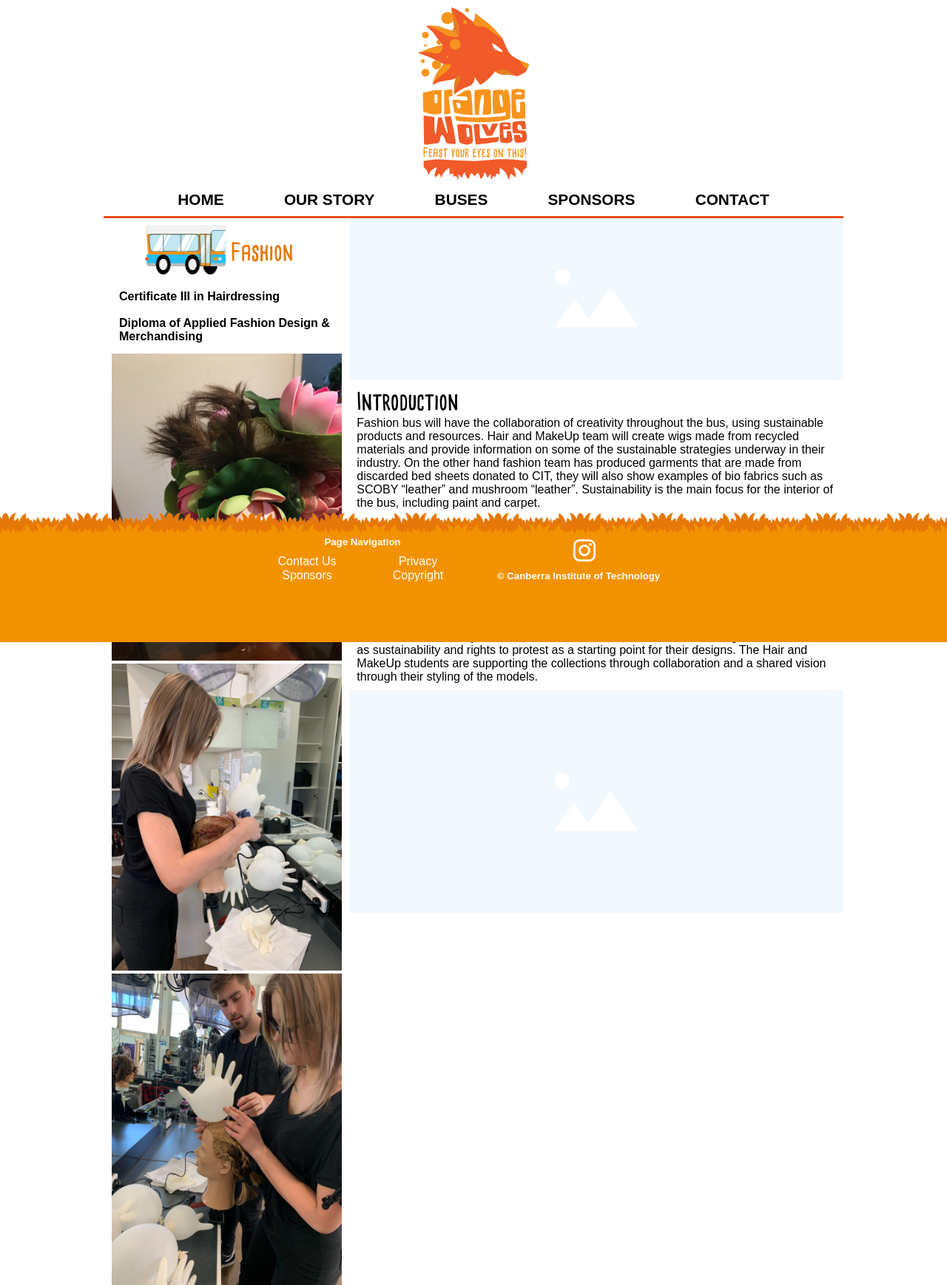
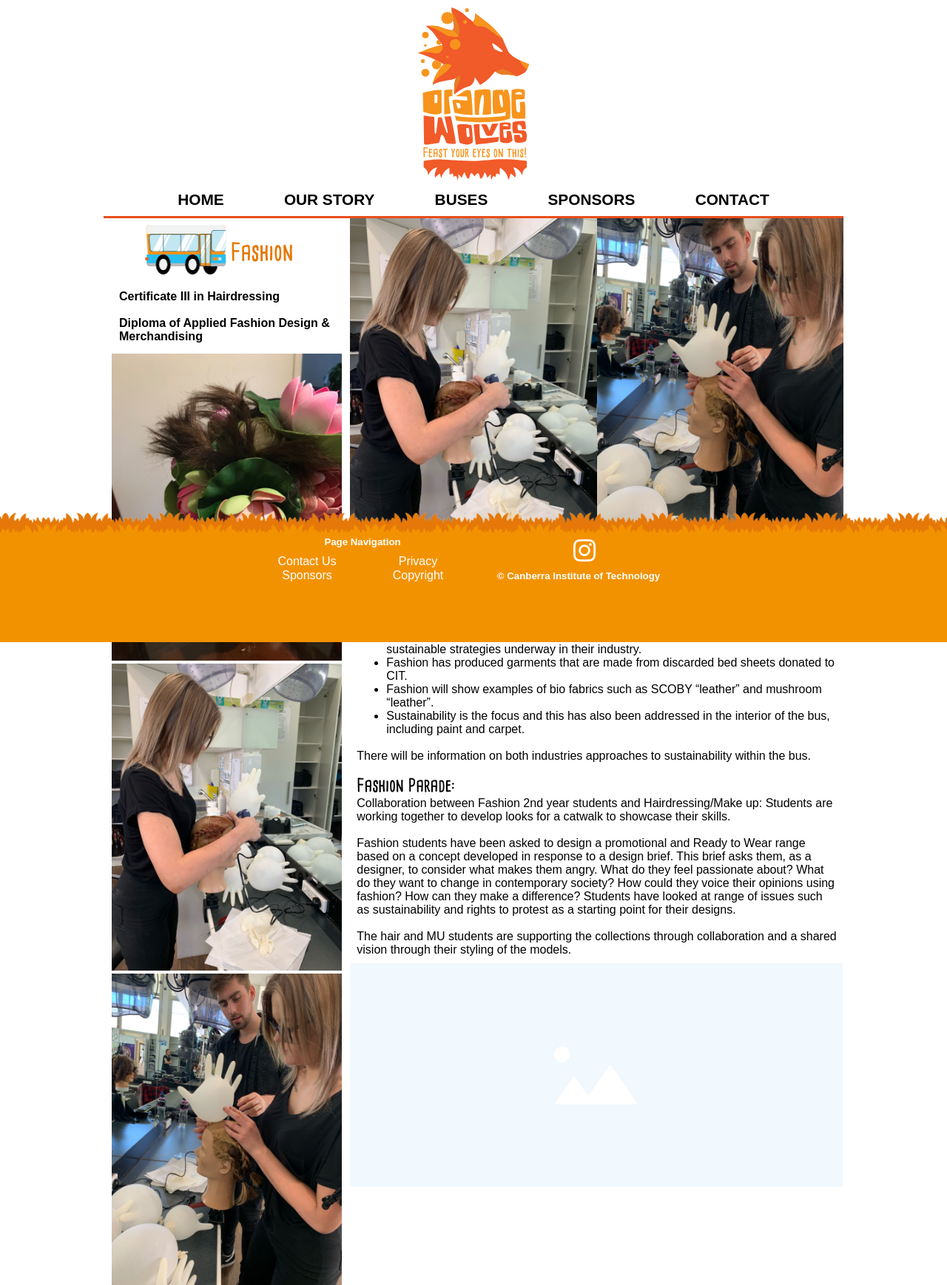
Before and after one commit to orange-wolves/orangewolves, a PHP site: page /buses/bus-2.php in a window 1280 px wide. Shown: the top 1737 px of the page at 74% size. Run offline with PHP 8.4, Linux system fonts and the light colour scheme; some web fonts are replaced.

Commit message:
Bus information Update
updated the information in bus 1,2,5, and 6 to match the current information

```diff
--- a/buses/bus-2.php
+++ b/buses/bus-2.php
@@ -47,22 +47,31 @@
                 <div class="col-8">
                     <!----------1th block in right side, display image1--------->
                     <div class="row">
-                            <img src="../resources/images/image_993x324.png" alt="image" class="image">
+                        <div class="col-6"><img src="../resources/images/bus2_img2.jpg" alt="image" class="image"></div>
+                        <div class="col-6"><img src="../resources/images/bus2_img3.jpg" alt="image" class="image"></div>
                     </div>
 
                     <!----------2th block in right side, ??introduce??--------->
                     <div class="row conLight" id="busSummary">
                             <!--Sub column of introduce-->
                             <div class="row col-12">
-                                <h1>Introduction</h1>
-                            </div>
-                            <div class="col-12">
-                                <p>Fashion bus will have the collaboration of creativity throughout the bus, using sustainable products and resources. Hair and MakeUp team will create wigs made from recycled materials and provide information on some of the sustainable strategies underway in their industry. On the other hand fashion team has produced garments that are made from discarded bed sheets donated to CIT, they will also show examples of bio fabrics such as SCOBY “leather” and mushroom “leather”. Sustainability is the main focus for the interior of the bus, including paint and carpet.</p>
-                            <br>
-                            <h1>Fashion Parade</h1>
-
-                                <p>There will be collaboration between Fashion 2nd year students and Hairdressing/Make up: Students are working together to develop looks for a catwalk to showcase their skills. Fashion students have been asked to design a promotional and Ready to Wear range based on a concept developed in response to a design brief. This brief asks them, as a designer, to consider what makes them angry. What do they feel passionate about? What do they want to change in contemporary society? How could they voice their opinions using fashion? How can they make a difference? Students have looked at range of issues such as sustainability and rights to protest as a starting point for their designs. The Hair and MakeUp students are supporting the collections through collaboration and a shared vision through their styling of the models.</p>
-
+                                <h1>Hair, Fashion & Makeup Bus - Description</h1>
+                                <p>Collaboration of creativity throughout the bus, using sustainable products and resources.</p>
+                                <br>
+                                <ul class='indent'>
+                                    <li>Hair and MU will create wigs made from recycled materials.</li>
+                                    <li>Hair and MU will provide information on some of the amazing and often unknown sustainable strategies underway in their industry.</li>
+                                    <li>Fashion has produced garments that are made from discarded bed sheets donated to CIT.</li>
+                                    <li>Fashion will show examples of bio fabrics such as SCOBY “leather” and mushroom “leather”.</li>
+                                    <li>Sustainability is the focus and this has also been addressed in the interior of the bus, including paint and carpet.</li>
+                                </ul>
+                                <br>
+                                <p>There will be information on both industries approaches to sustainability within the bus.</p>
+                                <br>
+                                <h2>Fashion Parade:</h2>
+                                <p>Collaboration between Fashion 2nd year students and Hairdressing/Make up: Students are working together to develop looks for a catwalk to showcase their skills.</p><br>
+                                <p>Fashion students have been asked to design a promotional and Ready to Wear range based on a concept developed in response to a design brief. This brief asks them, as a designer, to consider what makes them angry. What do they feel passionate about? What do they want to change in contemporary society? How could they voice their opinions using fashion? How can they make a difference? Students have looked at range of issues such as sustainability and rights to protest as a starting point for their designs.</p><br>
+                                <p>The hair and MU students are supporting the collections through collaboration and a shared vision through their styling of the models.</p>
                             </div>
                     </div>
 
--- a/resources/images/db_our_story.sql
+++ b/resources/images/db_our_story.sql
@@ -27,7 +27,7 @@ SET time_zone = "+00:00";
 --
 -- Table structure for table `storys`
 --
-
+CREATE DATABASE `DB_our_story`;
 CREATE TABLE `storys` (
   `story_id` int(3) NOT NULL,
   `team_name` varchar(255) NOT NULL,
```
Also changed, not shown: buses/bus-1.php (+4 -10 lines), buses/bus-5.php (+8 -5 lines), buses/bus-6.php (+13 -10 lines), resources/images/bus2_img1.jpg.
